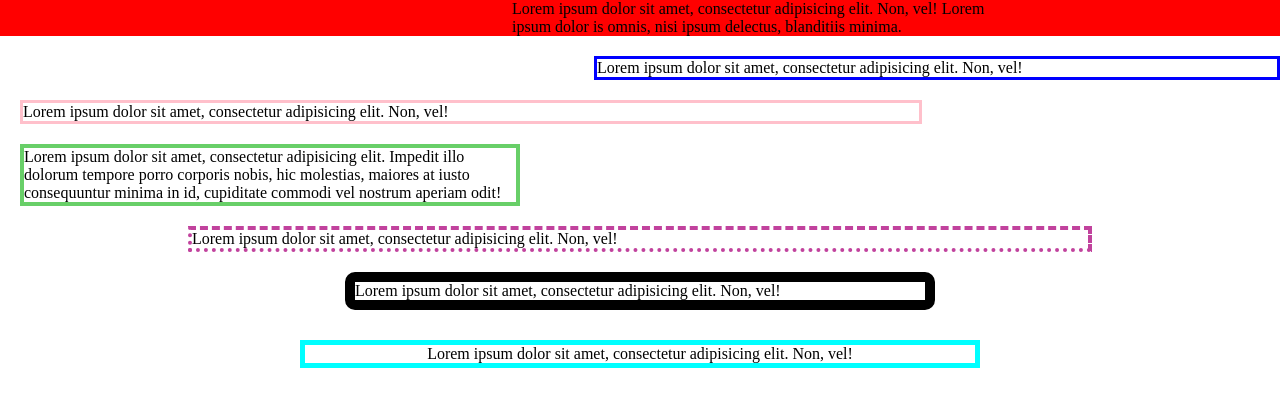
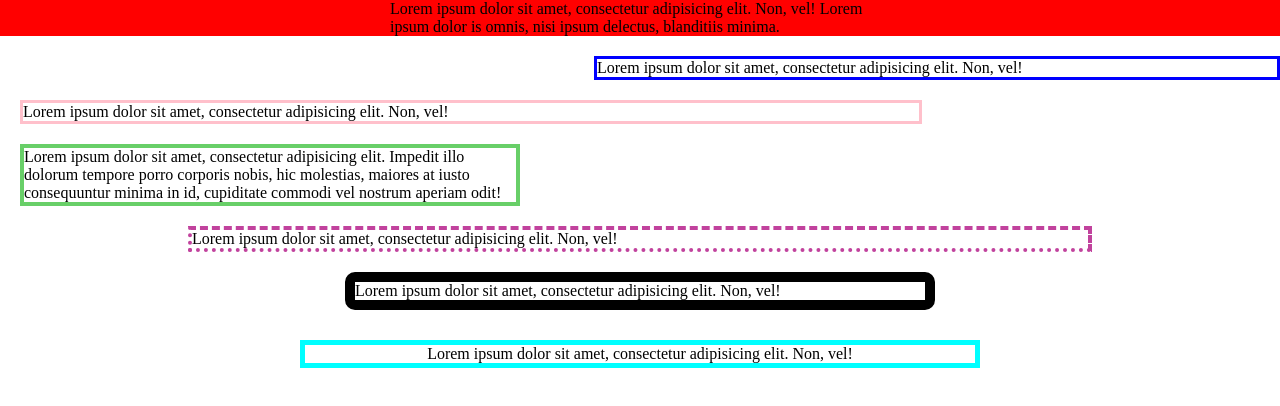
Before and after one commit to tandddian/miao, a plain HTML site: page css-block-horizontal-practise.html in a window 1280 px wide. Drawn offline with Linux system fonts and the light colour scheme.

Commit message:
block basic作业

```diff
--- a/css-block-horizontal-practise.html
+++ b/css-block-horizontal-practise.html
@@ -12,9 +12,13 @@
         }
         div.red {
             background-color: red;
+
+
+        }
+
+        div.red div {
+            width: 500px;
             margin: auto;
-            padding-left: 40%;
-
         }
 
 
@@ -78,9 +82,12 @@
 
 <body>
     <div class="red">
+        <div>
 
-            Lorem ipsum dolor sit amet, consectetur adipisicing elit. Non, vel! Lorem <br>
+            Lorem ipsum dolor sit amet, consectetur adipisicing elit. Non, vel! Lorem
             ipsum dolor is omnis, nisi ipsum delectus, blanditiis minima.
+
+        </div>
 
 
     </div>
```
Also changed, not shown: block-basic.html (+12 -0 lines).
